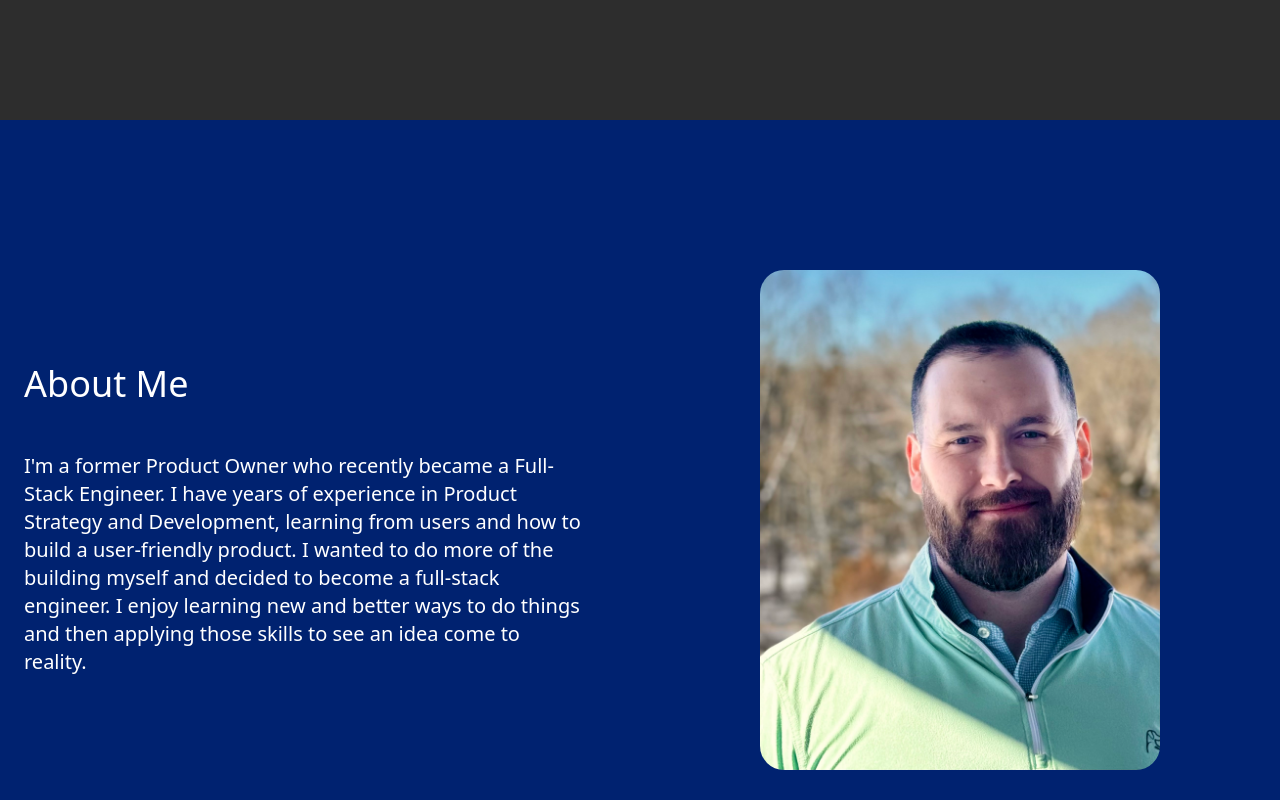
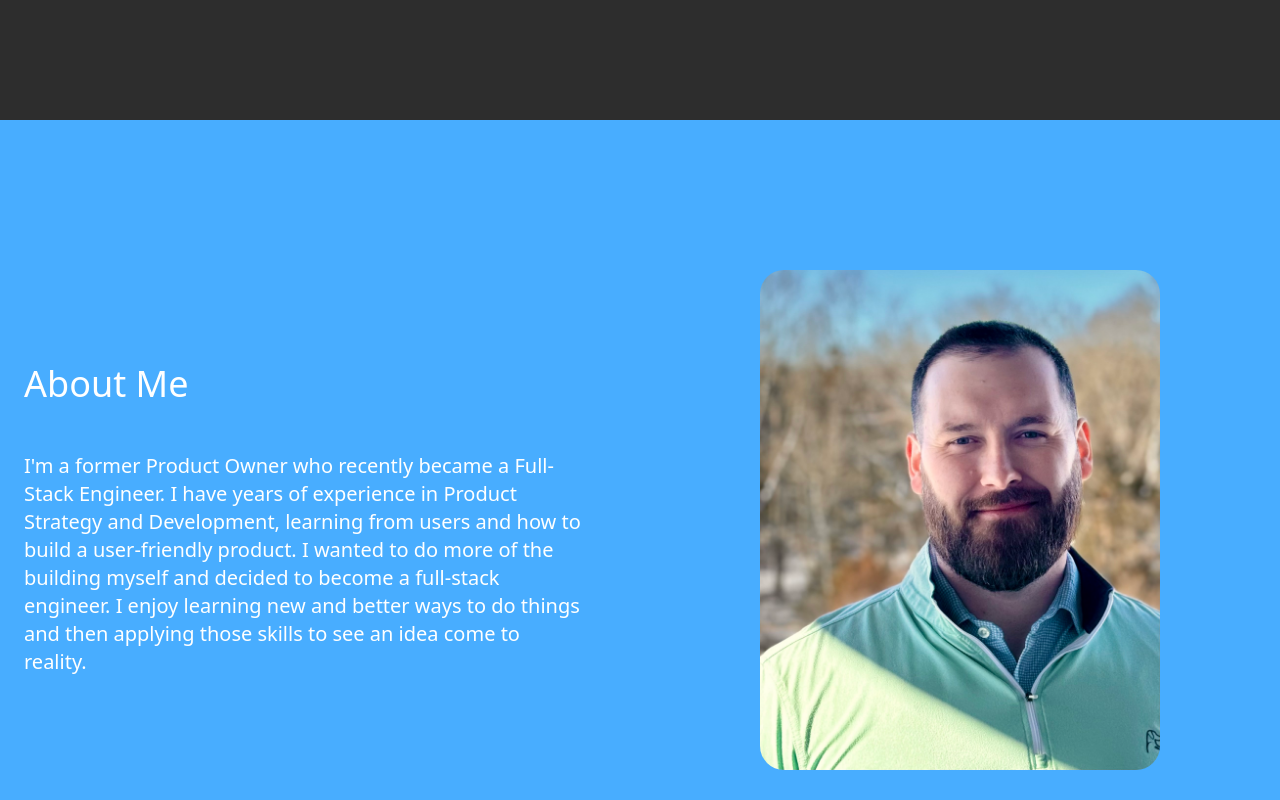
Before and after one commit to jwbw29/nextjs-portfolio, a Next.js app: page / in a window 1280 px wide. Shown: the part 680-1480 px from the top of the page. Built offline with nearby package versions, Linux system fonts and the light colour scheme.

Commit message:
Update background color in ProjectBlue component

```diff
--- a/components/project.js
+++ b/components/project.js
@@ -37,7 +37,7 @@ const ProjectBlack = ({ project }) => {
 };
 const ProjectBlue = ({ project }) => {
   return (
-    <div className="flex flex-col bg-blue2 -mx-6 p-6 lg:flex-row min-h-screen text-4xl gap-12 py-12 lg:py-24">
+    <div className="flex flex-col bg-blue1 -mx-6 p-6 lg:flex-row min-h-screen text-4xl gap-12 py-12 lg:py-24">
       {" "}
       <div className="flex flex-col lg:w-1/2 gap-16 lg:gap-12 justify-center">
         <div className="flex flex-col items-center lg:items-start">
```
